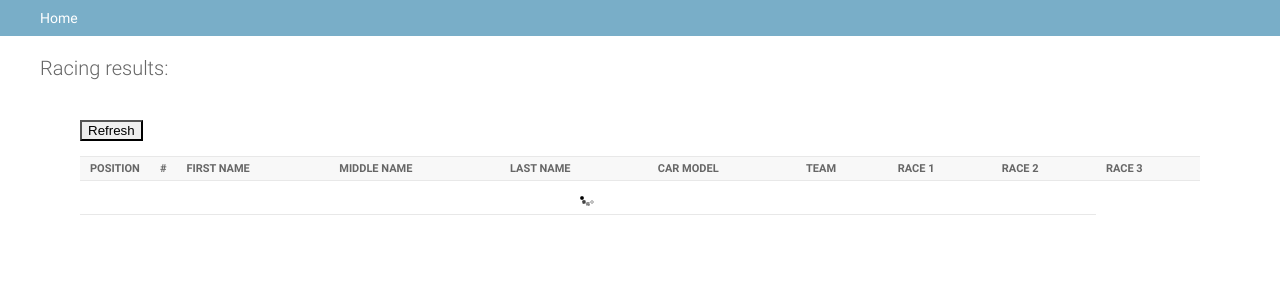
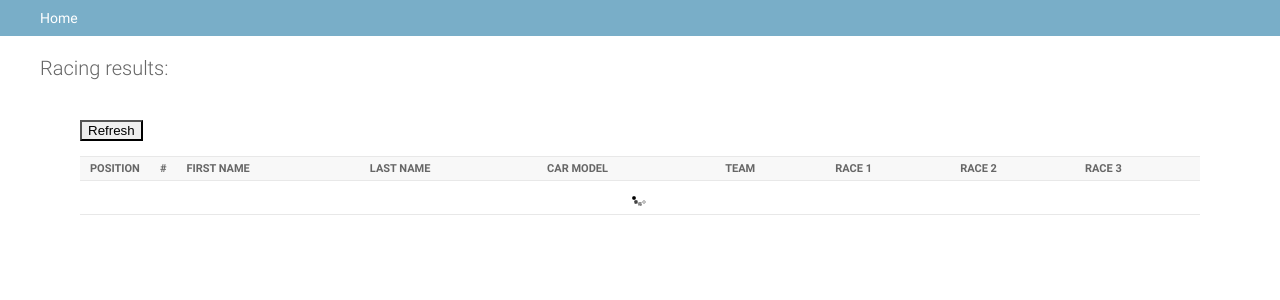
Before and after one commit to Stenopolz/RC_Drift_Judgment_backend, a Django app: page / in a window 1280 px wide. Shown: the part 48-348 px from the top of the page. Run offline with Django 3.2, Linux system fonts and the light colour scheme; data comes from the database, SQL or seed files in the repository; data that the repository does not hold is empty; parts of the project's set-up code (start-up, migrations or seed data) failed here and were passed over.

Commit message:
Commented middleName in Result interface

```diff
--- a/RC_Drift_Judgment_backend/templates/results.html
+++ b/RC_Drift_Judgment_backend/templates/results.html
@@ -43,7 +43,7 @@
                     "<td>"+num+"</td>"+
                     "<td><strong>"+obj.pilotNumber+"</strong></td>"+
                     "<td>"+obj.firstName+"</td>"+
-                    "<td>"+obj.middleName+"</td>"+
+                    //"<td>"+obj.middleName+"</td>"+
                     "<td>"+obj.lastName+"</td>"+
                     "<td>"+obj.carModel+"</td>"+
                     "<td>"+obj.teamName+"</td>"+
@@ -78,7 +78,7 @@
                 <th width="2%">Position</th>
                 <th width="2%">#</th>
                 <th>First Name</th>
-                <th>Middle Name</th>
+                <!-- <th>Middle Name</th> -->
                 <th>Last Name</th>
                 <th>Car model</th>
                 <th>Team</th>
```
